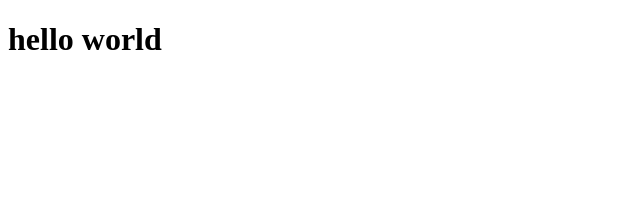
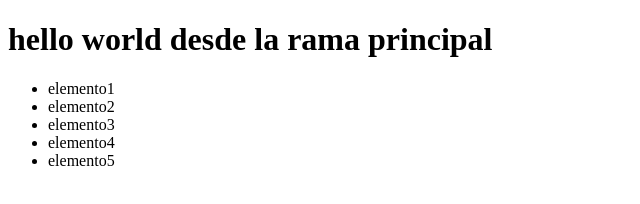
Before and after one commit to CARLOS-ORTIZ-2099/git-comands, a plain HTML site: page index.html in a window 1280 px wide. Shown: the whole page, without its empty margins (0-640 px from the left). Drawn offline with Linux system fonts and the light colour scheme.

Commit message:
se escribio mensaje

```diff
--- a/index.html
+++ b/index.html
@@ -4,10 +4,19 @@
     <meta charset="UTF-8">
     <meta name="viewport" content="width=device-width, initial-scale=1.0">
     <title>Document</title>
+    <link rel="stylesheet" href="styles.css">
 </head>
 <body>
 
-    <h1>hello world</h1>
+    <h1>hello world desde la rama principal</h1>
+
+    <ul>
+        <li>elemento1</li>
+        <li>elemento2</li>
+        <li>elemento3</li>
+        <li>elemento4</li>
+        <li>elemento5</li>
+    </ul>
 
 </body>
 </html>
```
